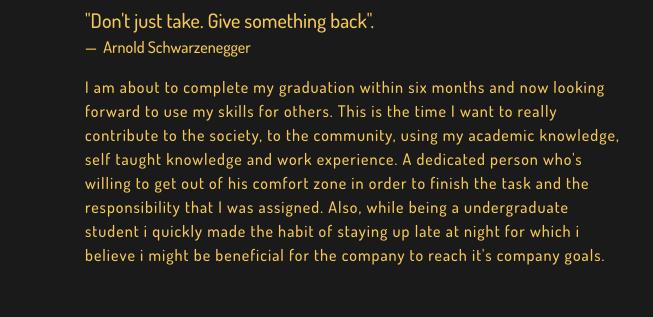
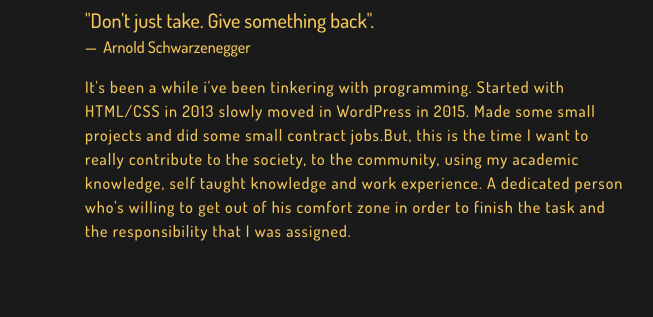
Before and after one commit to ittisafur/ittisafur.github.io, a plain HTML site: page index.html in a window 1280 px wide. Shown: the part 202-519 px from the top of the page, 0-653 px from the left. Drawn offline with nearby package versions, Linux system fonts and the light colour scheme; a script that the page names is missing.

Commit message:
Fixies v4

```diff
--- a/index.html
+++ b/index.html
@@ -19,7 +19,7 @@
             name="viewport"
             content="width=device-width, initial-scale=1, shrink-to-fit=no"
         />
-        <title>Ittisafur | Front-Page</title>
+        <title>Ittisafur | Your Web Guy</title>
         <link
             rel="stylesheet"
             href="https://stackpath.bootstrapcdn.com/bootstrap/4.4.1/css/bootstrap.min.css"
@@ -76,20 +76,17 @@
                                     </footer>
                                 </blockquote>
                                 <p>
-                                    I am about to complete my graduation within
-                                    six months and now looking forward to use my
-                                    skills for others. This is the time I want
-                                    to really contribute to the society, to the
-                                    community, using my academic knowledge, self
-                                    taught knowledge and work experience. A
-                                    dedicated person who's willing to get out of
-                                    his comfort zone in order to finish the task
-                                    and the responsibility that I was assigned.
-                                    Also, while being a undergraduate student i
-                                    quickly made the habit of staying up late at
-                                    night for which i believe i might be
-                                    beneficial for the company to reach it's
-                                    company goals.
+                                    It's been a while i've been tinkering with
+                                    programming. Started with HTML/CSS in 2013
+                                    slowly moved in WordPress in 2015. Made some
+                                    small projects and did some small contract
+                                    jobs.But, this is the time I want to really
+                                    contribute to the society, to the community,
+                                    using my academic knowledge, self taught
+                                    knowledge and work experience. A dedicated
+                                    person who's willing to get out of his
+                                    comfort zone in order to finish the task and
+                                    the responsibility that I was assigned.
                                 </p>
                             </div>
                         </div>
```
